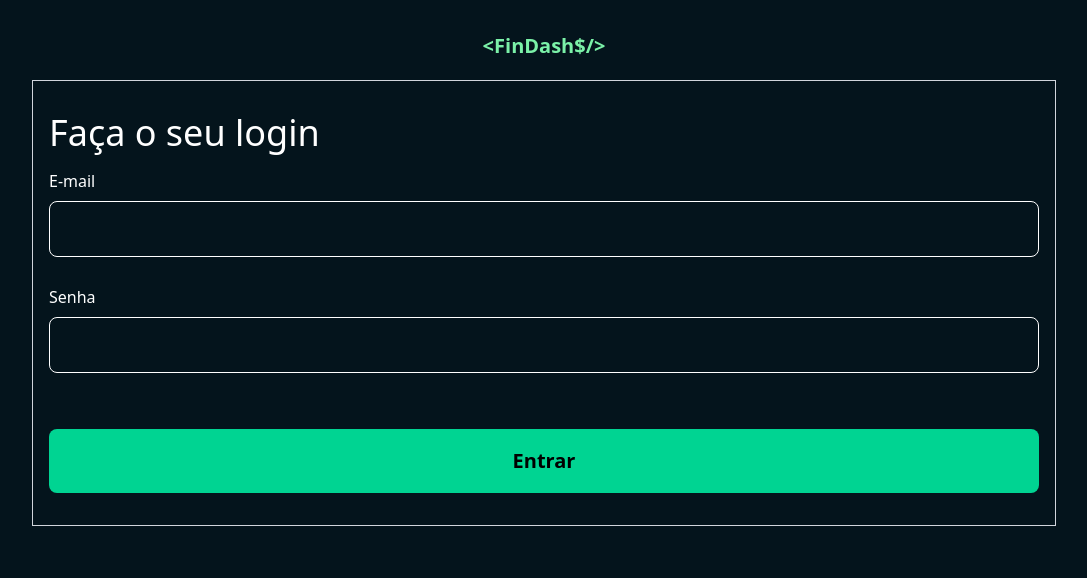
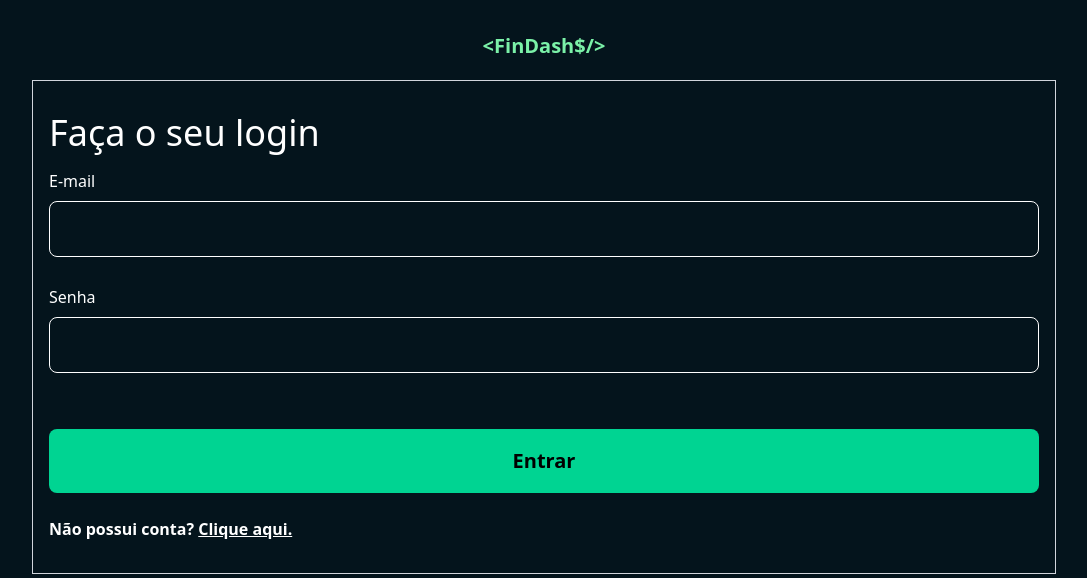
Before and after one commit to CaioMiranda12/dashboard-interface, a Next.js app: page /login in a window 1280 px wide. Shown: the top 578 px of the page, without its empty margins (96-1183 px from the left). Built offline with nearby package versions, Linux system fonts and the light colour scheme; no server answers.

Commit message:
feat: adicionado link para pagina de cadastro na pagina de login

```diff
--- a/src/app/login/page.tsx
+++ b/src/app/login/page.tsx
@@ -5,6 +5,7 @@ import { yupResolver } from "@hookform/resolvers/yup"
 import * as yup from "yup"
 import { toast } from "react-toastify";
 import { api } from "@/services/api";
+import Link from "next/link";
 interface loginUserData {
   email: string;
   password: string;
@@ -73,10 +74,16 @@ export default function Login() {
           <button
             type="submit"
             className="bg-emerald-400 w-full h-12 rounded-lg mt-7 cursor-pointer font-semibold hover:bg-emerald-600 transition-all duration-300 sm:h-16 sm:text-xl"
-          >Entrar</button>
-
+          >Entrar
+          </button>
         </form>
-
+        <p className="text-white font-semibold mt-6">
+          Não possui conta? {' '}
+          <Link
+            href={'/cadastro'}
+            className="underline"
+          >Clique aqui.</Link>
+        </p>
 
       </div>
     </div>
```
